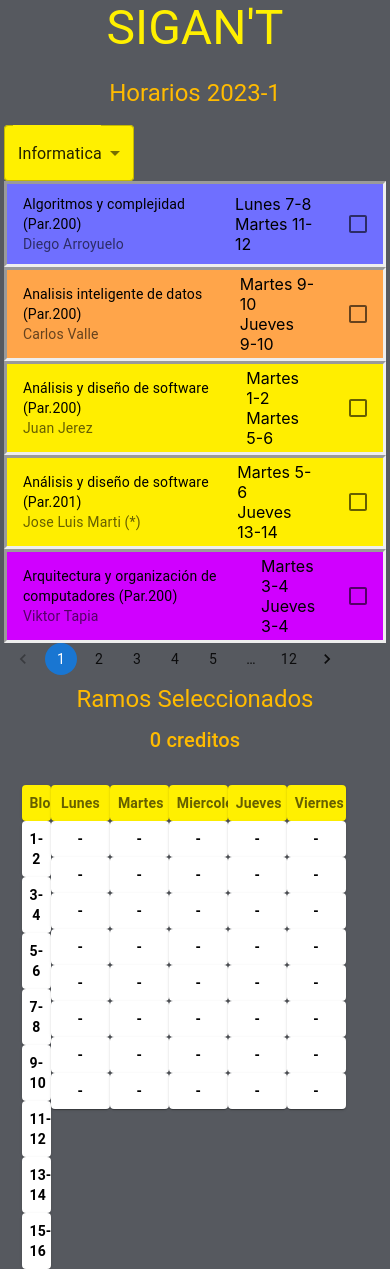
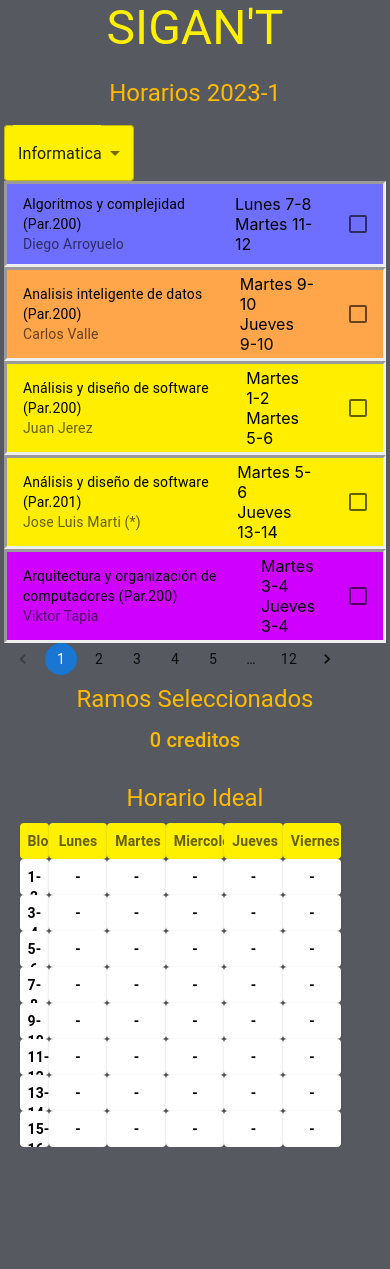
Before and after one commit to joaquinuc150/horarios-usm, a React (Create React App) app: page / in a window 390 px wide. After the commit the page ends 1147 px from the top, so only its background shows below. Built offline with nearby package versions, Linux system fonts and the light colour scheme.

Commit message:
fix mobile and add subtitle

```diff
--- a/src/App.js
+++ b/src/App.js
@@ -41,6 +41,9 @@ function App() {
             <ChoosedRamos ramos={ramos} setRamos={setRamos} checked={checked} setChecked={setChecked}/>
           </Grid>
           <Grid md={12} lg={8}>
+            <Typography className="subtitle" variant="h5" gutterBottom>
+              Horario Ideal
+            </Typography>
             <Horario ramos={ramos} setRamos={setRamos}/>
           </Grid>
         </Grid>
--- a/src/components/horario.js
+++ b/src/components/horario.js
@@ -21,12 +21,6 @@ const Header = styled(Paper)(({ theme }) => ({
     color: theme.palette.text.secondary,
     overflow: 'hidden',
 }));
-
-const whenNotMobileDevice = (component) => {
-    if(!/Android|webOS|iPhone|iPad|iPod|BlackBerry|IEMobile|Opera Mini/i.test(navigator.userAgent)){
-        return component
-    }
-}
 
 const bloques = [
     {
@@ -73,12 +67,18 @@ const bloques = [
 
 
 function Columna({name, size, items}) {
+    const styleColumna = {
+        color: '#000000',
+        fontWeight: 'bold',
+        height: '20px',
+        overflow: 'hidden'
+    }
     return (
-    <Grid xs={size}>
+    <Grid item xs={size}>
         <Header sx={{ fontWeight: 'bolder'}}>{name}</Header>
         {
             items.map((i) => {
-            return <Item sx={{ color: '#000000', backgroundColor: i.color, fontWeight: 'bold'}}>{i.alias}</Item>
+            return <Item sx={{...styleColumna, backgroundColor: i.color}}>{i.alias}</Item>
         }
         )
         }
@@ -147,9 +147,9 @@ export function Horario({ramos, setRamos}) {
 
 
     return (
-    <Box sx={{ marginLeft: '10%', marginTop: '5%'}}>
-      <Grid container spacing={2}>
-        {whenNotMobileDevice(Columna({ "name": "Bloques", "size": 1, "items": bloques }))}
+    <Box sx={{ marginLeft: '5%', marginRight: '5%' }}>
+      <Grid container>
+        <Columna name="Bloques" size={1} items={bloques}/>
         <Columna name="Lunes" size={2} items={lunes}/>
         <Columna name="Martes" size={2} items={martes}/>
         <Columna name="Miercoles" size={2} items={miercoles}/>
--- /dev/null
+++ b/src/utils/mobile.js
@@ -0,0 +1,5 @@
+export const whenNotMobileDevice = (component) => {
+    if(!/Android|webOS|iPhone|iPad|iPod|BlackBerry|IEMobile|Opera Mini/i.test(navigator.userAgent)){
+        return component
+    }
+}
```
